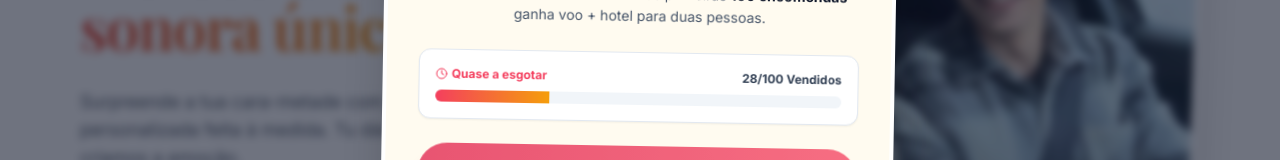
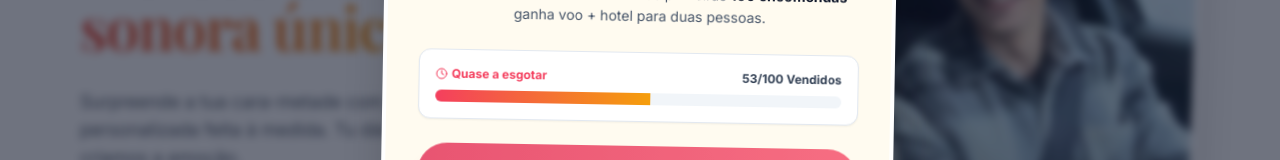
Before and after one commit to testeclothing/melodiadoamor, a React (Vite) app: page / in a window 1280 px wide. Shown: the part 400-560 px from the top of the page. Built offline with nearby package versions, Linux system fonts and the light colour scheme; a web font is replaced by a local one.

Commit message:
Update App.tsx

```diff
--- a/App.tsx
+++ b/App.tsx
@@ -21,7 +21,7 @@ import ivandroAudio from './assets/ivandro.mp3';
 import vitorAudio from './assets/vitor.mp3';
 
 // --- CONFIGURAÇÃO DO CONCURSO PARIS ---
-const VENDAS_ATUAIS = 28;
+const VENDAS_ATUAIS = 53;
 const OBJETIVO_VENDAS = 100;
 const PERCENTAGEM = Math.min((VENDAS_ATUAIS / OBJETIVO_VENDAS) * 100, 100);
 
```
